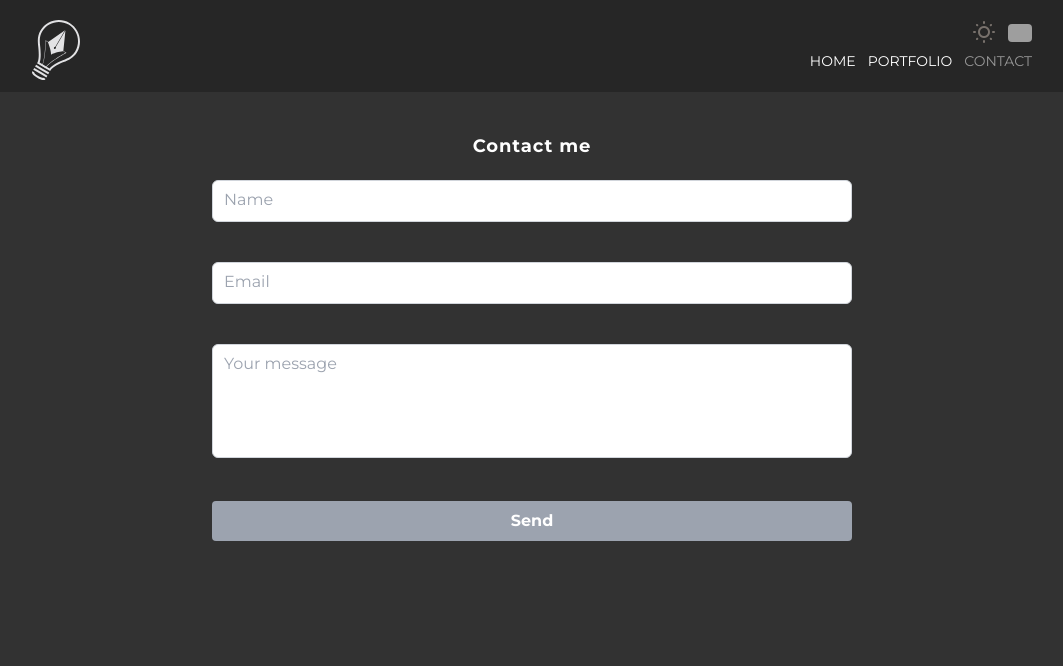
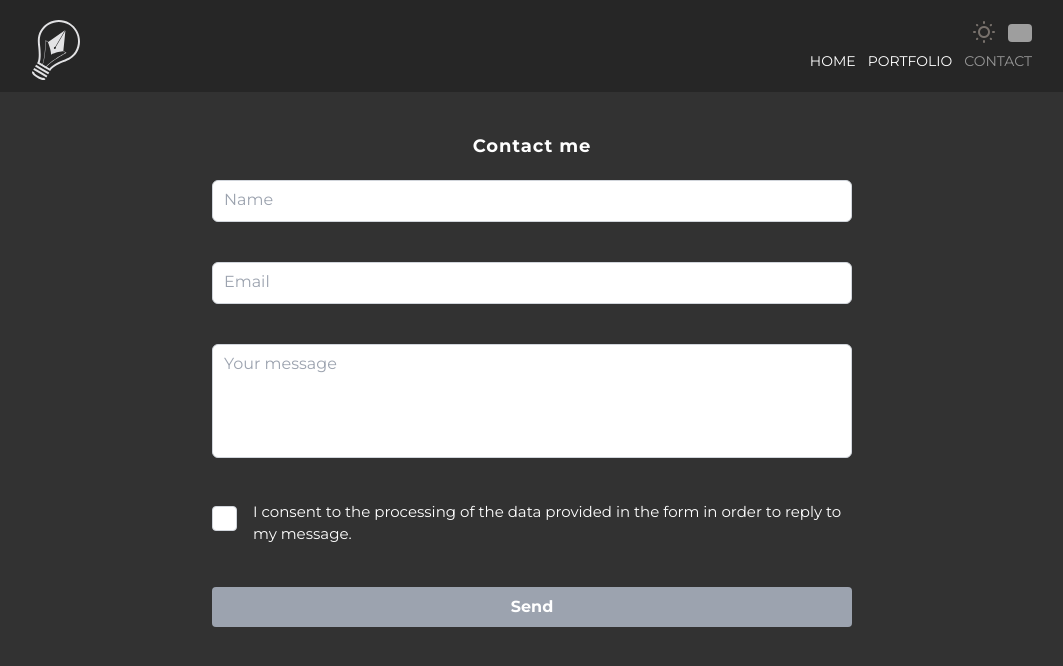
Before and after one commit to PawelPazderski/pazderski-projekt, a Next.js app: page /contact in a window 1280 px wide. Shown: the top 666 px of the page, without its empty margins (108-1171 px from the left). Built offline with nearby package versions, Linux system fonts and the light colour scheme; grey boxes are pictures that could not be loaded.

Commit message:
feat: adding agree field logic & style to the form and work on the errors when not agreed

```diff
--- a/app/contact/page.tsx
+++ b/app/contact/page.tsx
@@ -8,21 +8,24 @@ import { languageAtom } from "@/store";
 import { useTranslate } from "@/lib/hooks/useTranslate";
 import { useToast } from "@/components/Toast";
 import { Input, ErrorResponse } from "@/components/Input";
+import FormCheckbox from "@/components/CheckBox";
 
 
 export default function Contact() {
   const [userName, setUserName] = useState("");
   const [mail, setMail] = useState("");
   const [msg, setMsg] = useState("");
+  const [agree, setAgree] = useState(false);
   const [errorMsg, setErrorMsg] = useState<Record<string, string> | null>({});
 
   const formRef = useRef<HTMLFormElement | null>(null);
   const [lang] = useAtom(languageAtom);
+  const showToast = useToast();
+
   const { t, dict } = useTranslate("Contact");
-  const showToast = useToast();
   const { title, form, formErrors, toastInfo } = dict;
 
-  const userData = { name: userName, email: mail, msg: msg };
+  const userData = { name: userName, email: mail, msg: msg, agree: agree };
 
   useEffect(() => {
     setErrorMsg({})
@@ -32,11 +35,12 @@ export default function Contact() {
     name: z.string().nonempty(t(formErrors.emptyName)).min(2, t(formErrors.shortName)),
     email: z.string().nonempty(t(formErrors.emptyEmail)).email(t(formErrors.invalidEmail)),
     msg: z.string().nonempty(t(formErrors.emptyMsg)).min(10, t(formErrors.shortMsg)).max(250, t(formErrors.longMsg)),
+    agree: z.boolean().refine(value => value === true, { message: t(formErrors.agree)}),
   });
 
-  let errors = [];
+  let errors: string[] = [];
 
-  const validateValue = (name: string, value:string) => {
+  const validateValue = (name: string, value: string | boolean) => {
     try {
       schema.pick({ [name]: true }).parse({ [name]: value });
       setErrorMsg(prev => (
@@ -44,7 +48,7 @@ export default function Contact() {
           ...prev,
           [name]: ""
         })); // No error message if validation succeeds
-      errors = [];
+        errors = errors.filter((error) => error !== name);
     } catch (error) {
       const errorObject = JSON.parse(error as string)[0] as ErrorResponse;
       setErrorMsg(prev => (
@@ -52,7 +56,7 @@ export default function Contact() {
           ...prev,
           [name]: errorObject.message
         }));
-      errors.push(errorObject.message)
+      errors.push(name)
     }
   };
 
@@ -72,6 +76,7 @@ export default function Contact() {
     setUserName("");
     setMail("");
     setMsg("");
+    setAgree(false);
 
     showToast({ variant: "confirm", message: t(toastInfo.confirm) });
 
@@ -114,6 +119,7 @@ export default function Contact() {
           onChange={(e) => setMsg(e.currentTarget.value)}
           textarea
         />
+        <FormCheckbox disagreed={ errorMsg ? errorMsg.agree : "" } onCheckedChange={e => setAgree(e)} checked={agree} />
         <button
           type="submit"
           className="disabled:bg-gray-200 disabled:hover:bg-gray-200 bg-gray-400 hover:bg-yellow-600 font-bold py-2 px-4 rounded"
--- /dev/null
+++ b/components/CheckBox.tsx
@@ -0,0 +1,41 @@
+import React from 'react';
+import * as Checkbox from '@radix-ui/react-checkbox';
+import { CheckIcon } from '@radix-ui/react-icons';
+import { useTranslate } from "@/lib/hooks/useTranslate";
+
+type CheckboxProps = {
+  checked: boolean;
+  disagreed: string;
+  onCheckedChange: ((checked: boolean) => void);
+}
+
+const FormCheckbox = ( { checked, disagreed, onCheckedChange }: CheckboxProps ) => {
+  const { t, dict } = useTranslate("Contact");
+  const { form } = dict;
+
+  return (
+  <div>
+    <div className="flex items-center gap-4">
+      <Checkbox.Root
+        className={`shrink-0 self-start border ${(disagreed && disagreed.length > 0) ? "border-red-500" : "border-gray-300"} flex h-[25px] w-[25px] mt-[5px] appearance-none items-center justify-center rounded-[4px] text-gray-800 bg-white outline-none hover:border-yellow-600`}
+        onCheckedChange={onCheckedChange}
+        checked={checked}
+        id="c1"
+      >
+        <Checkbox.Indicator>
+          <CheckIcon />
+        </Checkbox.Indicator>
+      </Checkbox.Root>
+      <label className="text-[15px] text-left" htmlFor="c1">
+        {t(form.agreeInfo)}
+      </label>
+    </div>
+    <p className="text-red-500 text-xs mt-[5px]">
+          {(disagreed && disagreed.length > 0) ? disagreed : "\u00A0"}
+        </p>
+  </div>
+
+);
+}
+
+export default FormCheckbox;
--- a/components/Toast.tsx
+++ b/components/Toast.tsx
@@ -31,7 +31,7 @@ export const ToastHoast = () => {
 
   return (
     <Toast.Provider
-      duration={3000}
+      duration={4000}
       label={"Notification window"}
       swipeDirection={"up"}
       swipeThreshold={30}>
@@ -40,10 +40,10 @@ export const ToastHoast = () => {
         onOpenChange={() => setToast(initialToast)}
         asChild>
         <div className={`flex flex-col gap-3  ${variant === "confirm" ? "bg-lime-700" : "bg-red-600"} rounded p-2`}>
-          <Toast.Close className="fixed top-2 right-2">
+          <Toast.Close className="fixed top-2 right-2 text-white">
               <span className="material-symbols-rounded" style={{ fontSize:"0.9em" }}>close</span>
           </Toast.Close>
-          <Toast.Title className="flex flex-col gap-3 text-center">
+          <Toast.Title className="flex flex-col gap-3 text-center text-white">
             <span className="material-symbols-rounded" style={{ fontSize:"2em" }}>{iconMap[variant]}</span>
             {message}
           </Toast.Title>
--- a/lib/dictionary.ts
+++ b/lib/dictionary.ts
@@ -55,6 +55,10 @@ const dictionary = {
         en: "Your message",
         pl: "Twoja wiadomość",
       },
+      agreeInfo: {
+        en: "I consent to the processing of the data provided in the form in order to reply to my message.",
+        pl: "Wyrażam zgodę na przetwarzanie danych podanych w formularzu w celu udzielenia odpowiedzi na moją wiadomość.",
+      },
       button: {
         en: "Send",
         pl: "Wyślij",
@@ -89,6 +93,10 @@ const dictionary = {
         en: "Max. 250 digits",
         pl: "Maks. 250 znaków",
       },
+      agree: {
+        en: "Agree required",
+        pl: "Wymagana zgoda",
+      },
     },
     toastInfo: {
       confirm: {
--- a/package.json
+++ b/package.json
@@ -15,6 +15,8 @@
     "@hookform/resolvers": "^3.1.1",
     "@mui/icons-material": "^5.11.16",
     "@mui/material": "^5.13.5",
+    "@radix-ui/react-checkbox": "^1.0.4",
+    "@radix-ui/react-icons": "^1.3.0",
     "@radix-ui/react-separator": "^1.0.3",
     "@radix-ui/react-toast": "^1.1.4",
     "@radix-ui/react-toggle-group": "1.0.4",
```
Also changed, not shown: 1 other file (tests, documents, lock files or other folders).
